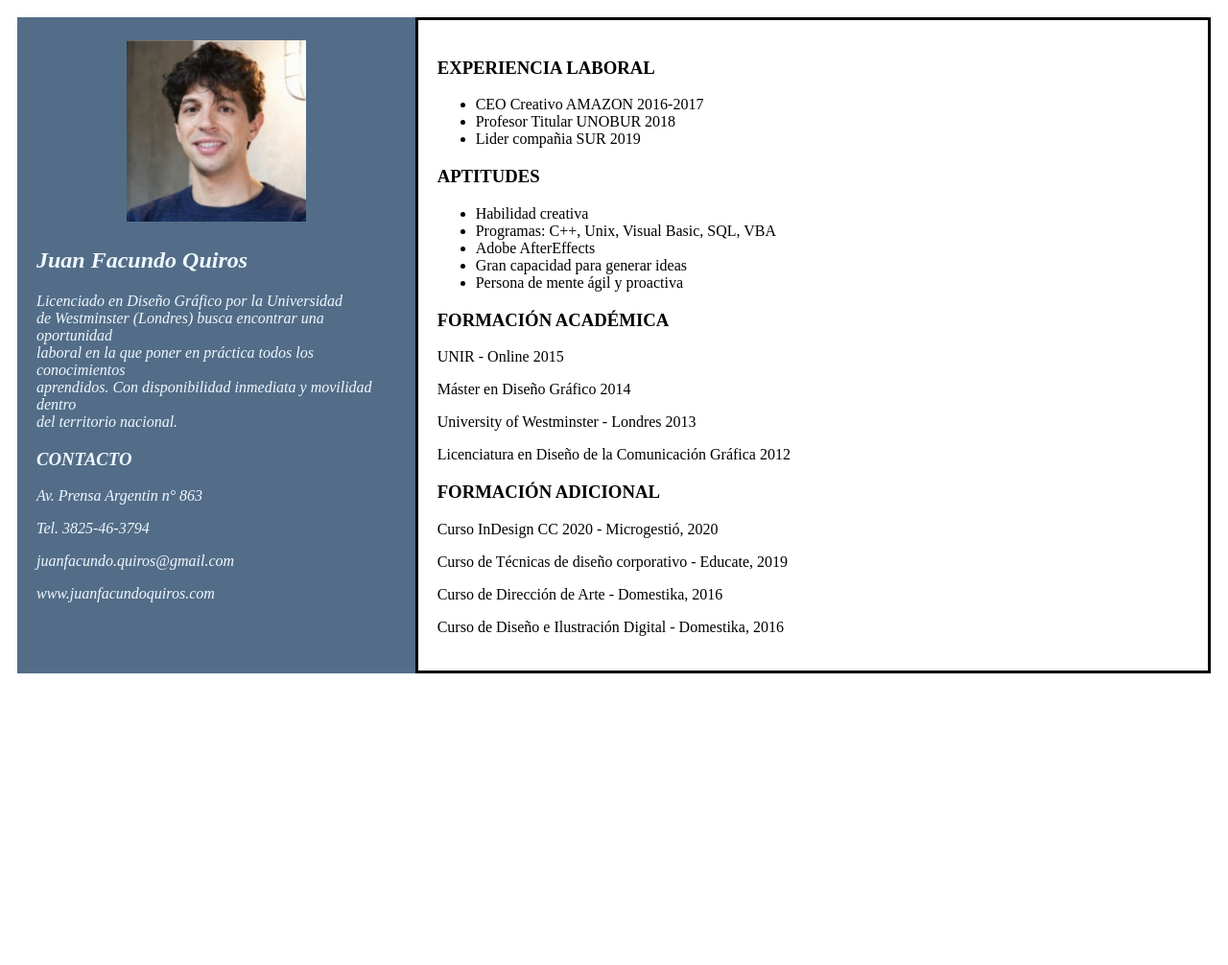
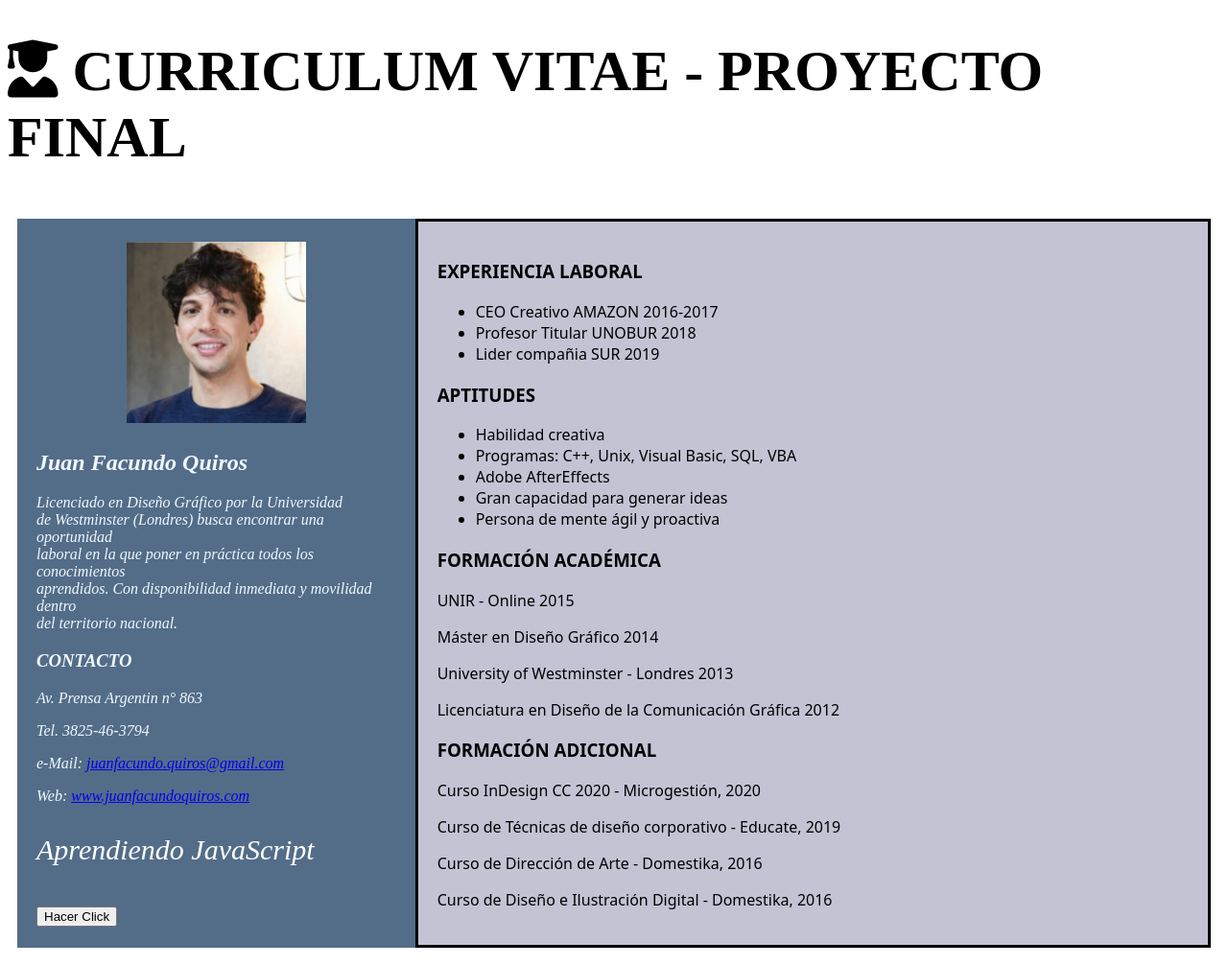
Before and after one commit to nanojuarez/primer-proyecto, a plain HTML site: page index.html in a window 1280 px wide. Shown: the whole page at 96% size. Before the commit the page ends 800 px from the top, so only its background shows below. Drawn offline with Linux system fonts and the light colour scheme.

Commit message:
ultimos cambios proyecto final

```diff
--- a/css/estilos.css
+++ b/css/estilos.css
@@ -25,8 +25,24 @@
   padding: 20px;
   border: 10px;
   border: 3px solid black;
+  background-color: #c3c3d4;
 }
 
 .expeciencia li {
   text-align: left;
 }
+
+.boton {
+  color: white;
+  font-size: 30px;
+}
+
+.expeciencia {
+  font-family: system-ui, -apple-system, BlinkMacSystemFont, "Segoe UI", Roboto,
+    Oxygen, Ubuntu, Cantarell, "Open Sans", "Helvetica Neue", sans-serif;
+}
+
+.icono{
+  color: black;
+  font-size: 30px;
+}
--- a/index.html
+++ b/index.html
@@ -4,10 +4,13 @@
     <meta charset="UTF-8" />
     <meta http-equiv="X-UA-Compatible" content="IE=edge" />
     <meta name="viewport" content="width=device-width, initial-scale=1.0" />
+    <script src="https://kit.fontawesome.com/f4199a709d.js" crossorigin="anonymous"></script>
     <title>Curso HTLM-CSS-JAVASCRIPT</title>
-    <link rel="stylesheet" href="css/estilos.css" />
-  </head>
+    <link rel="stylesheet" href="css/estilos.css">
   <body>
+    <div class="icono">
+      <h1><span><i class="fa-solid fa-user-graduate"></i></span> CURRICULUM VITAE - PROYECTO FINAL</h1>
+    </div>
     <main class="contenedor">
       <section class="datos">
         <div class="mifoto">
@@ -23,16 +26,26 @@
             del territorio nacional.
           </p>
         </div>
-        <div class="contactos">
+        <div>
           <h3>CONTACTO</h3>
           <p>Av. Prensa Argentin n° 863</p>
 
           <p>Tel. 3825-46-3794</p>
 
-          <p>juanfacundo.quiros@gmail.com</p>
+          <p>e-Mail: <a href="mailto:juanfacundo.quiros@gmail.com">juanfacundo.quiros@gmail.com</a></p>
 
-          <p>www.juanfacundoquiros.com</p>
+          <p> Web: <a href="https://www.ticmas.com/" target="_blank">www.juanfacundoquiros.com</a></p>
         </div>
+        <div class="boton">
+
+          <p id="demo">Aprendiendo JavaScript</p>
+
+          <button type="button" id="boton">Hacer Click</button>
+
+          <script src="js/function.js"></script>
+
+        </div>
+
       </section>
 
       <section class="expeciencia">
@@ -63,11 +76,12 @@
         </div>
         <div class="adicional">
           <h3>FORMACIÓN ADICIONAL</h3>
-          <p>Curso InDesign CC 2020 - Microgestió, 2020</p>
+          <p>Curso InDesign CC 2020 - Microgestión, 2020</p>
           <p>Curso de Técnicas de diseño corporativo - Educate, 2019</p>
           <p>Curso de Dirección de Arte - Domestika, 2016</p>
           <p>Curso de Diseño e Ilustración Digital - Domestika, 2016</p>
         </div>
+
       </section>
     </main>
   </body>
--- /dev/null
+++ b/js/function.js
@@ -0,0 +1,4 @@
+document.getElementById("boton").onclick = function () {
+  document.getElementById("demo").innerHTML =
+    "Cambiamos el texto";
+};
```
